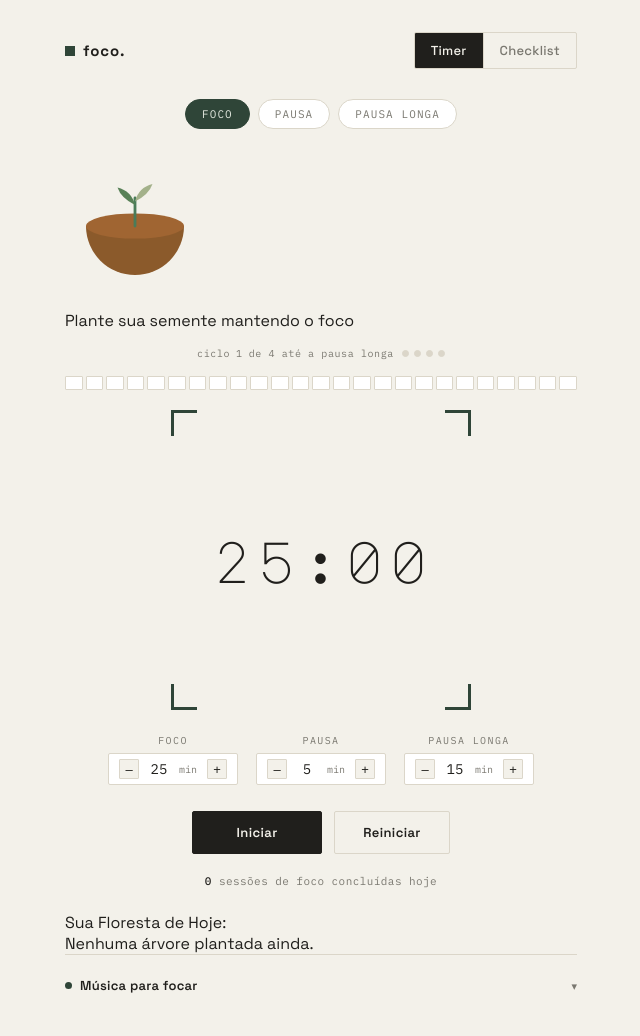
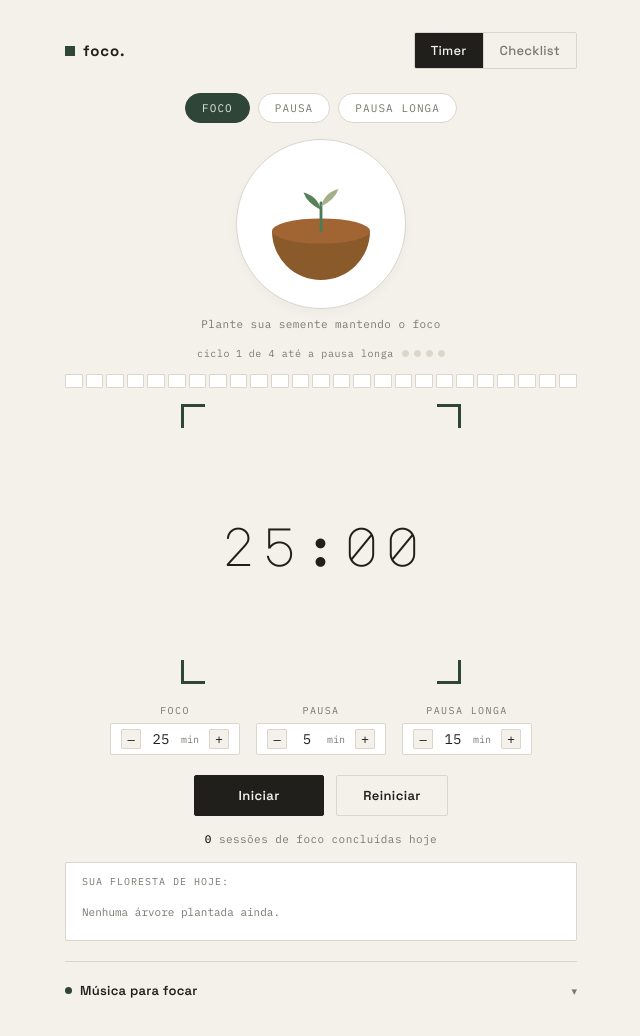
Before and after one commit to lipzzw/Foco., a plain HTML site: page index.html in a window 1280 px wide. Shown: the whole page, without its empty margins (319-959 px from the left). Drawn offline with Linux system fonts and the light colour scheme.

Commit message:
Refactor styles for layout and add forest components
Adjusted margin and padding values for various elements to improve layout consistency. Added new styles for forest collection and mini-forest components.

```diff
--- a/style.css
+++ b/style.css
@@ -38,7 +38,7 @@ body{
   display:flex;
   align-items:center;
   justify-content:space-between;
-  margin-bottom:30px;
+  margin-bottom:24px;
 }
 
 .brand{
@@ -88,7 +88,7 @@ body{
   justify-content:center;
   flex-wrap:wrap;
   gap:8px;
-  margin-bottom:20px;
+  margin-bottom:16px;
 }
 .mode-pill{
   font-family:'IBM Plex Mono', monospace;
@@ -109,43 +109,32 @@ body{
 .mode-pill.active[data-mode="longBreak"]{ background:var(--long); border-color:var(--long); color:var(--long-soft); }
 .mode-pill:disabled{ cursor:not-allowed; opacity:.55; }
 
-/* ---------- Tree Game Element ---------- */
-.tree-widget{
+/* ---------- Forest Stage (Planta Central) ---------- */
+.forest-stage-container{
+  display: flex;
+  flex-direction: column;
+  align-items: center;
+  justify-content: center;
+  margin-bottom: 16px;
+}
+.soil-circle{
+  width: 170px;
+  height: 170px;
   background: var(--white);
   border: 1px solid var(--line);
-  border-radius: var(--radius);
-  padding: 14px;
-  text-align: center;
-  margin-bottom: 20px;
-  display: flex;
-  align-items: center;
-  gap: 16px;
-}
-.tree-emoji{
-  font-size: 32px;
-  width: 48px;
-  height: 48px;
+  border-radius: 50%;
   display: flex;
   align-items: center;
   justify-content: center;
-  background: var(--bg);
-  border-radius: var(--radius);
-  border: 1px solid var(--line);
+  box-shadow: 0 4px 12px rgba(0,0,0,0.03);
+  margin-bottom: 8px;
+  transition: transform 0.3s ease;
 }
-.tree-info{
-  text-align: left;
-  flex: 1;
-}
-.tree-info h3{
-  font-size: 13px;
-  font-weight: 600;
-  margin: 0 0 2px 0;
-  color: var(--ink);
-}
-.tree-info p{
+.tree-status-text{
   font-family: 'IBM Plex Mono', monospace;
   font-size: 11px;
   color: var(--ink-soft);
+  letter-spacing: 0.04em;
   margin: 0;
 }
 
@@ -155,7 +144,7 @@ body{
   justify-content:center;
   align-items:center;
   gap:6px;
-  margin-bottom:16px;
+  margin-bottom:14px;
   font-family:'IBM Plex Mono', monospace;
   font-size:10px;
   color:var(--ink-soft);
@@ -174,7 +163,7 @@ body{
 .minute-ticks{
   display:flex;
   gap:3px;
-  margin-bottom:20px;
+  margin-bottom:16px;
   height:14px;
 }
 .tick{
@@ -193,19 +182,19 @@ body{
 }
 .tick.filled .fill{ width:100%; transition:none; }
 
-/* ---------- Timer frame ---------- */
+/* ---------- Timer frame (Reposicionado abaixo) ---------- */
 .timer-frame{
   position:relative;
-  width:min(300px, 78vw);
-  height:min(300px, 78vw);
-  margin:0 auto 24px;
+  width:min(280px, 75vw);
+  height:min(280px, 75vw);
+  margin:0 auto 20px;
   display:flex;
   align-items:center;
   justify-content:center;
 }
 .corner{
   position:absolute;
-  width:26px; height:26px;
+  width:24px; height:24px;
   border:3px solid var(--accent, var(--focus));
   transition:border-color .3s ease;
 }
@@ -216,7 +205,7 @@ body{
 
 .time-display{
   font-family:'Major Mono Display', monospace;
-  font-size:clamp(40px, 10vw, 58px);
+  font-size:clamp(38px, 9vw, 54px);
   letter-spacing:0.02em;
   color:var(--ink);
   font-variant-numeric:tabular-nums;
@@ -227,8 +216,8 @@ body{
   display:flex;
   justify-content:center;
   flex-wrap:wrap;
-  gap:18px;
-  margin-bottom:26px;
+  gap:16px;
+  margin-bottom:20px;
 }
 .duration-item{ text-align:center; }
 .duration-item label{
@@ -270,14 +259,14 @@ body{
   display:flex;
   justify-content:center;
   gap:12px;
-  margin-bottom:20px;
+  margin-bottom:16px;
 }
 .btn{
   font-family:'Space Grotesk', sans-serif;
   font-size:13px;
   font-weight:600;
   letter-spacing:0.03em;
-  padding:12px 28px;
+  padding:11px 26px;
   border-radius:var(--radius);
   cursor:pointer;
   border:1px solid var(--ink);
@@ -295,14 +284,59 @@ body{
   font-size:11px;
   color:var(--ink-soft);
   letter-spacing:0.04em;
-  margin-bottom:24px;
+  margin-bottom:16px;
 }
 .sessions-row span{ color:var(--ink); font-weight:500; }
+
+/* ---------- Mini-floresta (Coleção de Árvores) ---------- */
+.forest-collection{
+  background: var(--white);
+  border: 1px solid var(--line);
+  border-radius: var(--radius);
+  padding: 12px 16px;
+  margin-bottom: 20px;
+}
+.forest-label{
+  display: block;
+  font-family: 'IBM Plex Mono', monospace;
+  font-size: 10px;
+  text-transform: uppercase;
+  letter-spacing: 0.1em;
+  color: var(--ink-soft);
+  margin-bottom: 8px;
+}
+.forest-grid{
+  display: flex;
+  flex-wrap: wrap;
+  gap: 8px;
+  min-height: 32px;
+  align-items: center;
+}
+.forest-empty{
+  font-family: 'IBM Plex Mono', monospace;
+  font-size: 11px;
+  color: var(--ink-soft);
+}
+.tree-badge{
+  font-size: 20px;
+  background: var(--bg);
+  border: 1px solid var(--line);
+  padding: 4px 6px;
+  border-radius: 4px;
+  display: inline-flex;
+  align-items: center;
+  justify-content: center;
+  animation: popIn 0.3s ease;
+}
+@keyframes popIn {
+  0% { transform: scale(0.5); opacity: 0; }
+  100% { transform: scale(1); opacity: 1; }
+}
 
 /* ---------- Music panel ---------- */
 .music-section{
   border-top:1px solid var(--line);
-  padding-top:18px;
+  padding-top:16px;
 }
 .music-toggle{
   display:flex;
```
